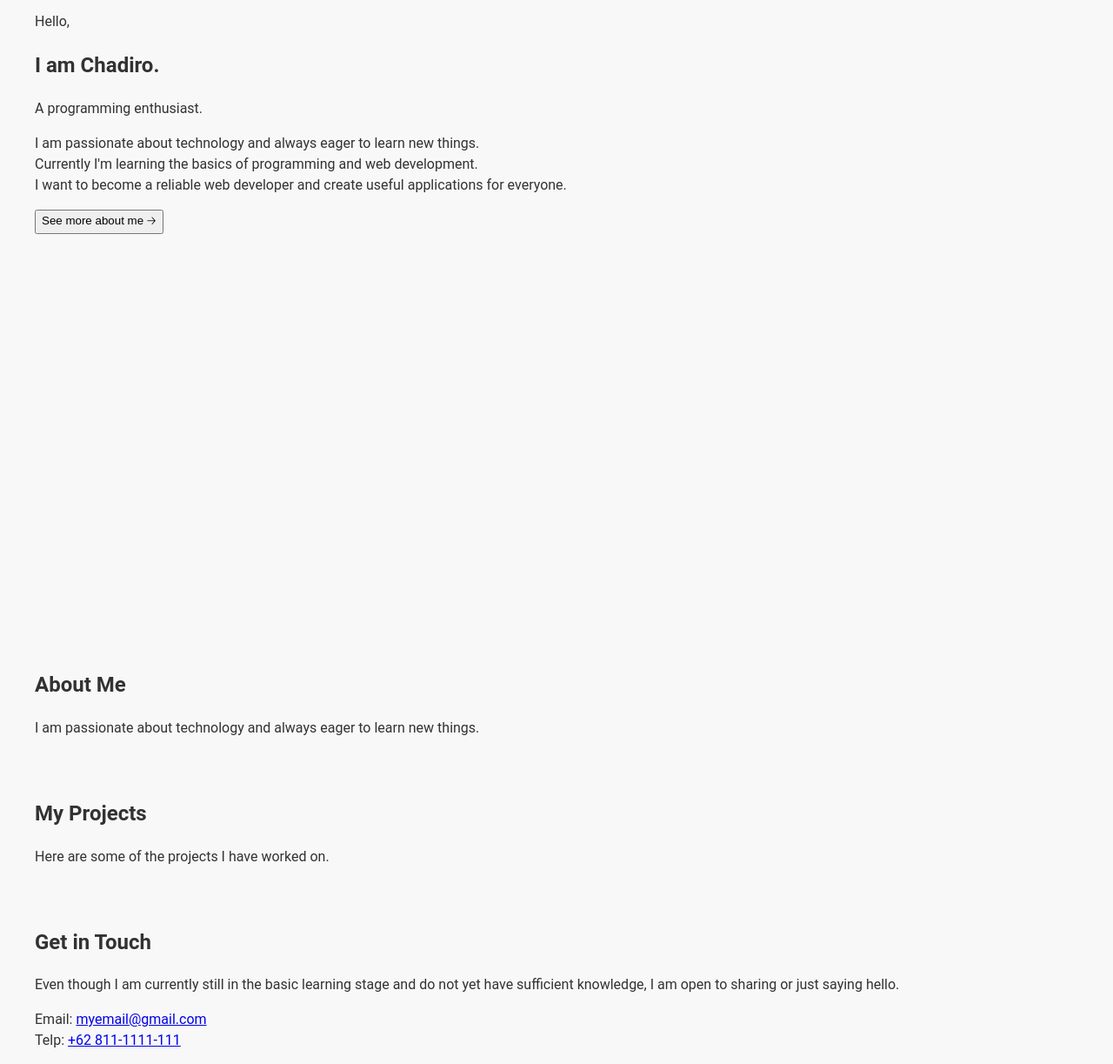
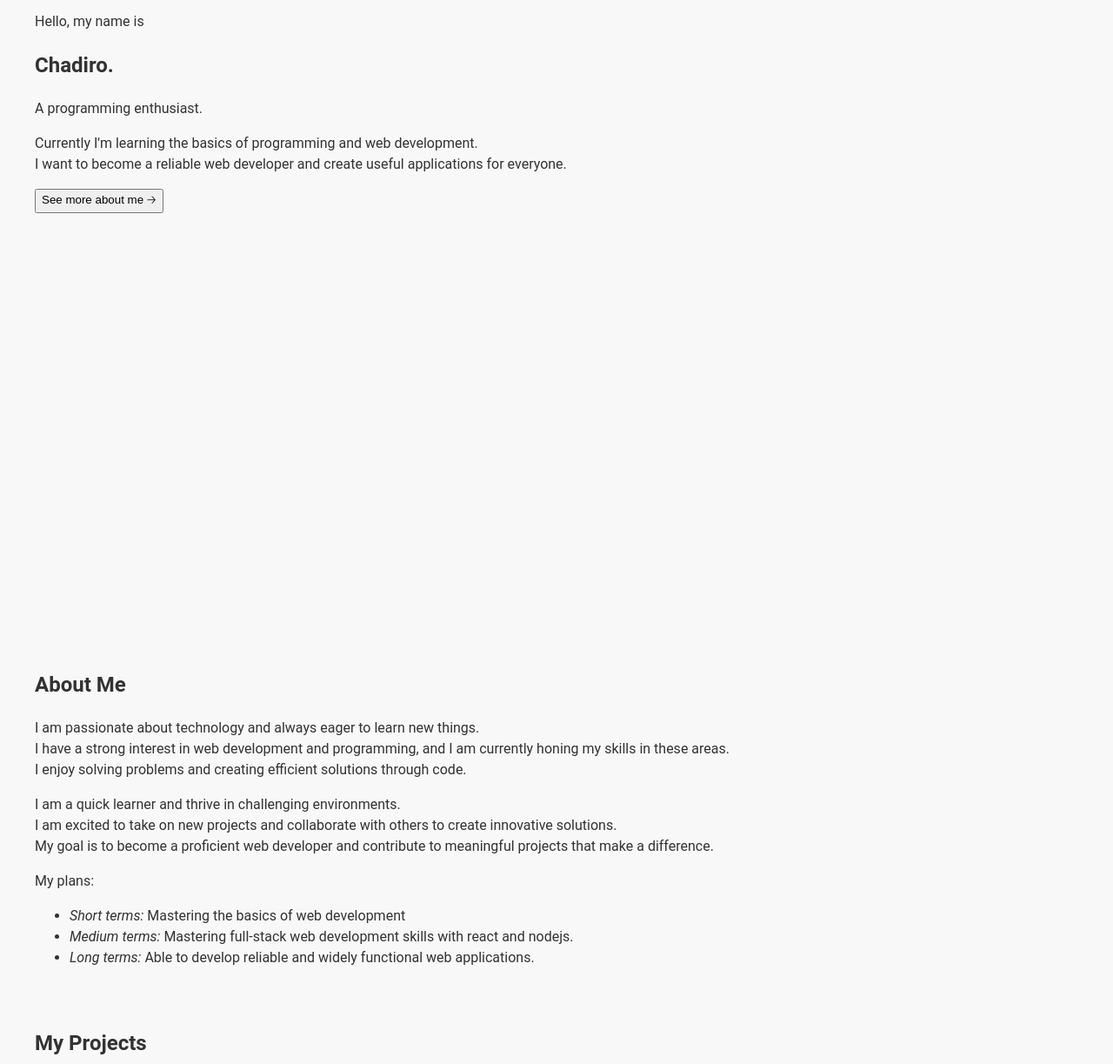
Before and after one commit to chadiro-id/freeCodeCamp-learn, a plain HTML site: page responsive-web-design/personal-portfolio/index.html in a window 1280 px wide. Shown: the part 67-1290 px from the top of the page at 87% size. Drawn offline with Linux system fonts and the light colour scheme.

Commit message:
Update content

```diff
--- a/responsive-web-design/personal-portfolio/index.html
+++ b/responsive-web-design/personal-portfolio/index.html
@@ -69,14 +69,13 @@
       <section id="welcome-section" class="cr-main__section">
         <div class="cr-content-wrapper">
           <div class="cr-welcome">
-            <span class="cr-welcome__greetings">Hello,</span>
-            <h1 class="cr-welcome__heading">I am Chadiro.</h1>
+            <span class="cr-welcome__greetings">Hello, my name is</span>
+            <h1 class="cr-welcome__heading">Chadiro.</h1>
             <p class="cr-welcome__short-description">
               A programming enthusiast.
             </p>
 
             <p class="cr-welcome__description">
-              I am passionate about technology and always eager to learn new things.<br>
               Currently I'm learning the basics of programming and web development.<br>
               I want to become a reliable web developer and create useful applications for everyone.<br>
             </p>
@@ -94,14 +93,31 @@
         <div class="cr-content-wrapper">
           <h2 class="cr-section-heading">About Me</h2>
           <p class="cr-about__description">
-            I am passionate about technology and always eager to learn new things.
+            I am passionate about technology and always eager to learn new things.<br>
+            I have a strong interest in web development and programming, and I am currently honing my skills in these areas.<br>
+            I enjoy solving problems and creating efficient solutions through code.
+          </p>
+          <p class="cr-about__description">
+            I am a quick learner and thrive in challenging environments.<br>
+            I am excited to take on new projects and collaborate with others to create innovative solutions.<br>
+            My goal is to become a proficient web developer and contribute to meaningful projects that make a difference.
+          </p>
+          <p class="cr-about__description">
+            My plans:
+            <ul class="cr-about__description-list">
+              <li><em>Short terms:</em> Mastering the basics of web development</li>
+              <li><em>Medium terms:</em> Mastering full-stack web development skills with react and nodejs.</li>
+              <li><em>Long terms:</em> Able to develop reliable and widely functional web applications.</li>
+            </ul>
           </p>
         </div>
       </section>
       <section id="project-section" class="cr-main__section">
         <div class="cr-content-wrapper">
-          <h2>My Projects</h2>
-          <p>Here are some of the projects I have worked on.</p>
+          <h2 class="cr-section-heading">My Projects</h2>
+          <div class="cr-project">
+            <div class="cr-project__item project-tile"></div>
+          </div>
         </div>
       </section>
       <section id="contact-section" class="cr-main__section">
@@ -145,14 +161,13 @@
         </div>
       </div>
     </footer>
-  </body>
     <!-- Script -->
     <script>
       const matchNavBreakpoint = window.matchMedia("(min-width: 768px)")
 
       document.querySelector(".cr-nav-menu__toggle").addEventListener("click", function() {
         document.querySelector(".cr-nav-menu__toggle").classList.toggle("cr-nav-menu__toggle--active");
-      document.querySelector(".ic-menu").classList.toggle("ic-menu--close");
+        document.querySelector(".ic-toggle-menu").classList.toggle("ic-toggle-menu--close");
         document.querySelector(".cr-nav-menu__content").classList.toggle("cr-nav-menu__content--hidden");
         document.querySelector(".cr-nav-menu__toggle").setAttribute("aria-expanded", !document.querySelector(".cr-nav-menu__content").classList.contains("cr-nav-menu__content--hidden"));
         document.querySelector(".cr-nav-menu__content").setAttribute("aria-hidden", document.querySelector(".cr-nav-menu__content").classList.contains("cr-nav-menu__content--hidden"));
@@ -167,13 +182,13 @@
         document.querySelector(".cr-nav-menu__content").setAttribute("aria-hidden", !x.matches);
       }
 
-    updateNavMode(matchNavBreakpoint) // Call listener function at run time
-    matchNavBreakpoint.addListener(updateNavMode) // Attach listener function on state changes
+      updateNavMode(matchNavBreakpoint);
+      // Listen for changes to the media query and update the navigation mode accordingly
+      matchNavBreakpoint.addListener(updateNavMode);
     </script>
     <script>
       const storageKey = 'theme-preference';
       const onClick = () => {
-      // flip current value
         theme.value = theme.value === 'light'? 'dark' : 'light';
         setPreference()
       };
@@ -185,6 +200,9 @@
           return window.matchMedia('(prefers-color-scheme: dark)').matches ? 'dark' : 'light';
         }
       };
+      const theme = {
+        value: getColorPreference(),
+      };
       const setPreference = () => {
         localStorage.setItem(storageKey, theme.value);
         reflectPreference();
@@ -195,23 +213,17 @@
         document.querySelector('.cr-brand__logo').src = theme.value === 'dark' ? './assets/img/logo-on-dark.png' : './assets/img/logo-on-light.png';
         document.querySelector('.cr-brand__logo').alt = theme.value === 'dark' ? 'Logo on dark' : 'Logo on light';
       };
-    const theme = {
-      value: getColorPreference(),
-    };
-
-    // set early so no page flashes / CSS is made aware
+      // set the initial value of the theme based on the system preference or local storage
       reflectPreference();
       window.onload = () => {
-      // set on load so screen readers can see latest value on the button
         reflectPreference();
-      // now this script can find and listen for clicks on the control
         document.querySelector('#theme-toggle').addEventListener('click', onClick);
       }
-
-    // sync with system changes
+      // listen for changes to the system preference and update the theme accordingly
       window.matchMedia('(prefers-color-scheme: dark)').addEventListener('change', ({matches:isDark}) => {
         theme.value = isDark ? 'dark' : 'light';
         setPreference()
       });
     </script>
+  </body>
 </html>
```
Lines whose indentation alone changed are shown as unchanged.
